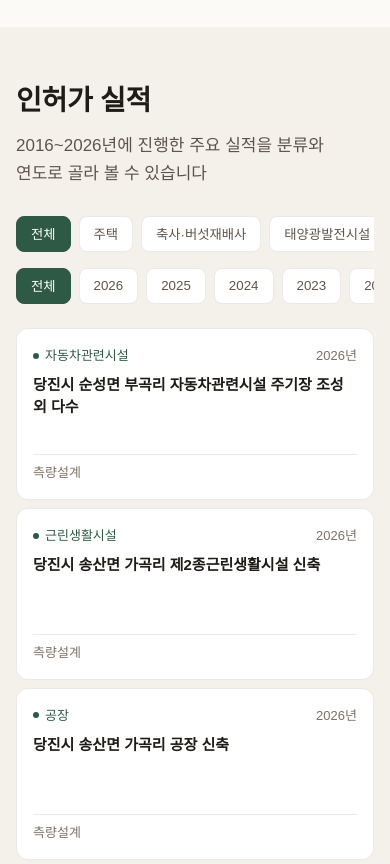
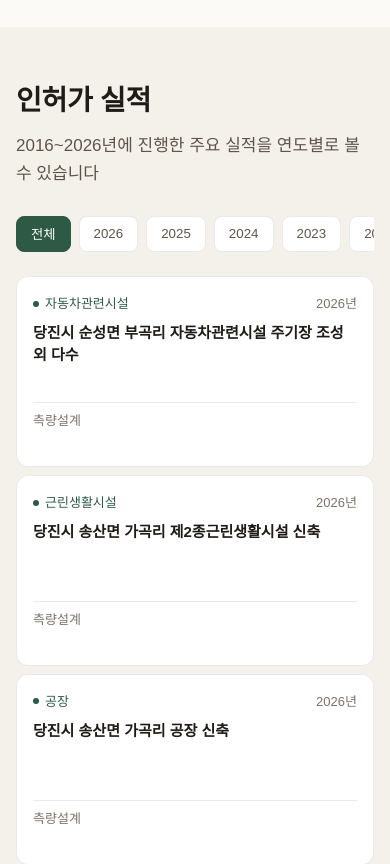
Before and after one commit to Sang-Ho-Git/DM, a plain HTML site: page index.html in a window 390 px wide. Shown: the part 1740-2604 px from the top of the page. Drawn offline with Linux system fonts and the light colour scheme; a web font is replaced by a local one.

Commit message:
분류 버튼 삭제, 묶음 카드는 가장 큰 면적·용도지역과 전체 허가 내용 표시
- 실적 분류 선택 줄 삭제 (연도 선택만 남김)
- 묶음 카드: 면적·용도지역은 면적이 가장 큰 현장 것, 용량은 가장 큰 값
- 허가 내용은 묶인 현장 것을 모두 합치고 중복은 한 번만, 2줄까지 표시

Co-Authored-By: Claude Opus 5.5 <noreply@anthropic.com>

```diff
--- a/css/style.css
+++ b/css/style.css
@@ -186,6 +186,8 @@ h1, h2, h3 { margin: 0; line-height: 1.3; }
 .project .meta, .project .works { margin: 0; white-space: nowrap; overflow: hidden; text-overflow: ellipsis; }
 .project .meta { height: 20px; font-size: 14px; line-height: 20px; color: var(--ink-2); }
 .project .works { padding-top: 12px; border-top: 1px solid var(--line); font-size: 13px; line-height: 20px; color: var(--ink-3); }
+/* 허가 내용은 여러 현장 것을 합쳐 길어질 수 있어 2줄까지 */
+.project .works { white-space: normal; display: -webkit-box; -webkit-box-orient: vertical; -webkit-line-clamp: 2; line-clamp: 2; height: calc(40px + 12px); box-sizing: border-box; }
 .empty { padding: 40px 0; text-align: center; color: var(--ink-3); }
 
 /* 진행 절차 */
@@ -263,7 +265,7 @@ h1, h2, h3 { margin: 0; line-height: 1.3; }
   .project { gap: 8px; padding: 16px; }
   .project h3 { font-size: 15px; }
   .project .meta { font-size: 13px; }
-  .project .works { padding-top: 8px; }
+  .project .works { padding-top: 8px; height: calc(40px + 8px); }
   .pager { margin-top: 24px; gap: 2px; }
   .pg { min-width: 36px; height: 40px; padding: 0 4px; }
   .pg-gap { min-width: 16px; }
--- a/index.html
+++ b/index.html
@@ -10,7 +10,7 @@
   <link rel="icon" type="image/png" href="img/favicon-32.png" sizes="32x32">
   <link rel="apple-touch-icon" href="img/apple-touch-icon.png">
   <link rel="stylesheet" href="https://cdn.jsdelivr.net/gh/orioncactus/pretendard@v1.3.9/dist/web/variable/pretendardvariable-dynamic-subset.min.css">
-  <link rel="stylesheet" href="css/style.css?v=1794988386">
+  <link rel="stylesheet" href="css/style.css?v=1794988745">
 </head>
 <body>
   <!-- 아이콘 모음 (lucide 선 아이콘, 1.5 두께) -->
@@ -162,10 +162,9 @@
       <div class="container">
         <div class="section-head">
           <h2>인허가 실적</h2>
-          <p class="section-lead" id="projects-lead">진행한 주요 실적을 분류와 연도로 골라 볼 수 있습니다</p>
+          <p class="section-lead" id="projects-lead">진행한 주요 실적을 연도별로 볼 수 있습니다</p>
         </div>
         <div class="filters">
-          <div class="chip-row" id="cat-chips" role="group" aria-label="분류 선택"></div>
           <div class="chip-row" id="year-chips" role="group" aria-label="연도 선택"></div>
         </div>
         <div class="slider-wrap" id="slider-wrap">
@@ -231,7 +230,7 @@
 
   <a class="float-call" href="tel:0413560117" aria-label="전화 상담"><svg class="ic" aria-hidden="true"><use href="#i-phone"/></svg></a>
 
-  <script src="js/projects.js?v=1794988386"></script>
-  <script src="js/main.js?v=1794988386"></script>
+  <script src="js/projects.js?v=1794988745"></script>
+  <script src="js/main.js?v=1794988745"></script>
 </body>
 </html>
--- a/js/main.js
+++ b/js/main.js
@@ -34,6 +34,12 @@
 
   // 같은 연도·같은 분류의 실적은 하나로 묶어, 대표 실적 1개만 보여 주고 "외 다수"로 표시
   const cnt = (p) => Number(p.count) || 1;
+  // "12,000㎡ 이하" → 12000, "2MW" → 2000 (kW 기준)
+  const area = (s) => Number((String(s || '').match(/[\d,.]+/) || ['0'])[0].replace(/,/g, '')) || 0;
+  const power = (s) => {
+    const m = String(s || '').match(/([\d.]+)\s*(mw|kw)/i);
+    return m ? Number(m[1]) * (m[2].toLowerCase() === 'mw' ? 1000 : 1) : 0;
+  };
   const groups = [];
   const byKey = new Map();
   data.forEach((p, i) => {
@@ -48,19 +54,25 @@
     const singles = g.items.filter((p) => cnt(p) === 1);
     g.rep = (singles.length ? singles : g.items)[(singles.length ? singles : g.items).length - 1];
     g.more = g.items.reduce((s, p) => s + cnt(p), 0) > 1;
+    // 면적·용도지역: 면적이 가장 큰 현장 것 / 용량: 가장 큰 값
+    const withArea = g.items.filter((p) => area(p.scale) > 0);
+    const big = withArea.length ? withArea.reduce((a, b) => (area(b.scale) > area(a.scale) ? b : a)) : g.rep;
+    const caps = g.items.filter((p) => power(p.capacity) > 0);
+    g.scale = big.scale || '';
+    g.zone = big.zone || (g.items.find((p) => p.zone) || {}).zone || '';
+    g.capacity = caps.length ? caps.reduce((a, b) => (power(b.capacity) > power(a.capacity) ? b : a)).capacity : (g.rep.capacity || '');
+    // 허가 내용: 모든 현장 것을 합치고 중복은 한 번만
+    g.works = [...new Set(g.items.flatMap((p) => String(p.work || '').split(',').map((w) => w.trim()).filter(Boolean)))];
   });
 
   const years = [...new Set(data.map((p) => p.year))].sort();
-  const catSize = data.reduce((m, p) => (m[p.category] = (m[p.category] || 0) + cnt(p), m), {});
-  if (years.length) $('#projects-lead').textContent = `${years[0]}~${years[years.length - 1]}년에 진행한 주요 실적을 분류와 연도로 골라 볼 수 있습니다`;
+  if (years.length) $('#projects-lead').textContent = `${years[0]}~${years[years.length - 1]}년에 진행한 주요 실적을 연도별로 볼 수 있습니다`;
 
-  // 필터 (분류는 실적이 많은 순서로 놓되, 숫자는 보여 주지 않음)
-  const state = { cat: '전체', year: '전체' };
-  const catOrder = ['전체', ...Object.keys(catSize).sort((a, b) => catSize[b] - catSize[a])];
+  // 필터: 연도만
+  const state = { year: '전체' };
   const chip = (group, value) =>
     `<button type="button" class="chip" data-group="${group}" data-value="${esc(value)}" aria-pressed="${state[group] === value}">${esc(value)}</button>`;
   function renderChips() {
-    $('#cat-chips').innerHTML = catOrder.map((c) => chip('cat', c)).join('');
     $('#year-chips').innerHTML = ['전체', ...years.slice().reverse()].map((y) => chip('year', y)).join('');
   }
   document.addEventListener('click', (e) => {
@@ -76,8 +88,8 @@
     const p = g.rep;
     const base = p.name.replace(/\s*외\s*\d+\s*건\s*$/, '');
     const name = g.more ? `${base} 외 다수` : base;
-    const meta = [p.capacity, p.scale, p.zone].filter(Boolean).join(' · ');
-    const works = p.work.split(',').map((w) => w.trim()).filter(Boolean).join(' · ');
+    const meta = [g.capacity, g.scale, g.zone].filter(Boolean).join(' · ');
+    const works = g.works.join(' · ');
     return `<article class="project">
       <div class="project-top"><span class="tag">${esc(g.category)}</span><span class="year">${esc(g.year)}년</span></div>
       <h3 title="${esc(name)}">${esc(name)}</h3>
@@ -98,7 +110,6 @@
 
   function filtered() {
     return groups
-      .filter((g) => state.cat === '전체' || g.category === state.cat)
       .filter((g) => state.year === '전체' || g.year === state.year)
       // 연도 최신순, 같은 연도 안에서는 나중에 추가한 실적이 있는 묶음이 먼저
       .sort((a, b) => b.year.localeCompare(a.year) || b.last - a.last);
```
Also changed, not shown: templates/index.template.html (+1 -2 lines).
